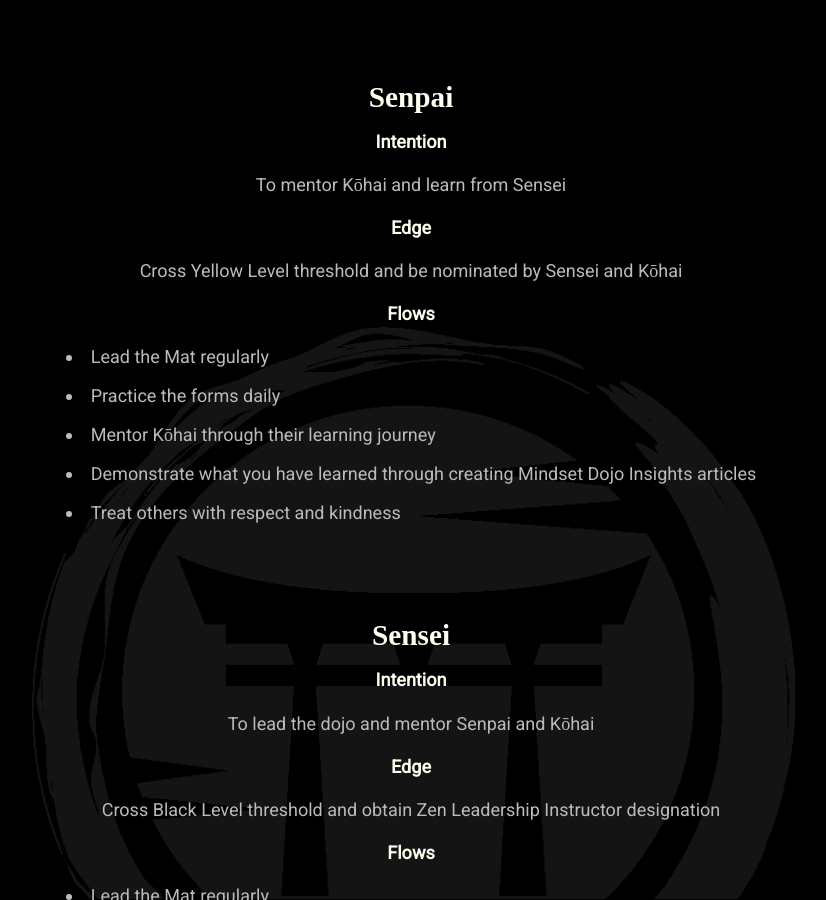
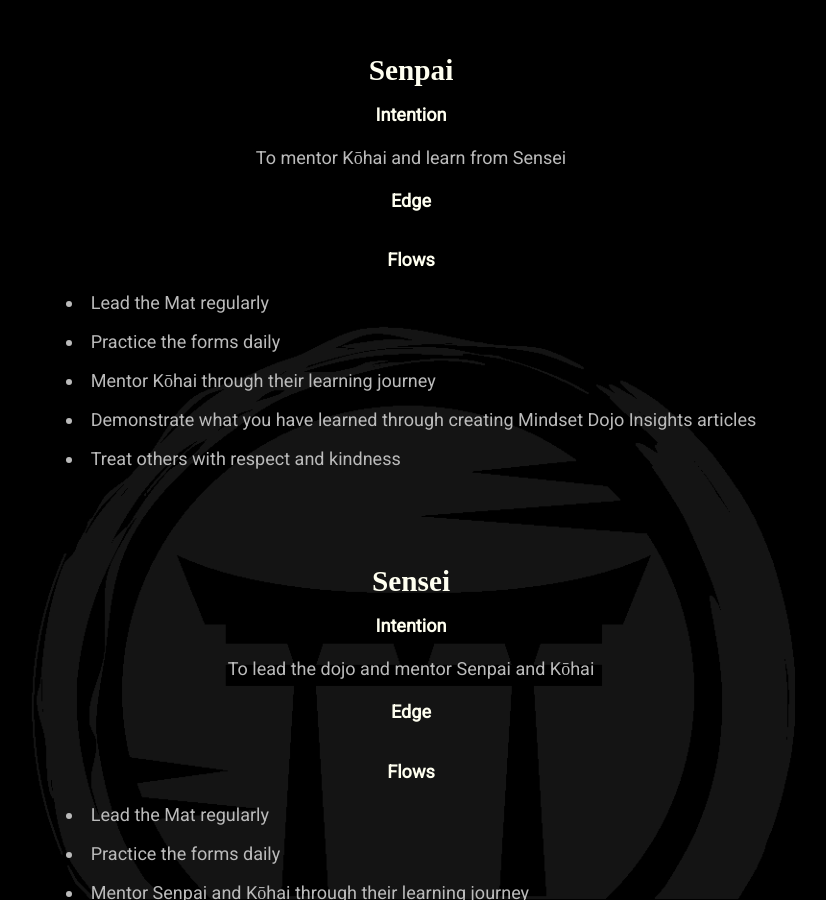
Before and after one commit to mindset-dojo/mindset-dojo.github.io, a Jekyll site: the page built from program.md, in a window 1280 px wide and 900 px high, scrolled down 6781 px. Shown: the whole window, without its empty margins (229-1055 px from the left). Built offline with Jekyll 4.4.1, drawn with Linux system fonts in a browser that asks for light colours; some web fonts are replaced; some of the changed text lies outside the part shown.

Commit message:
refactor(program): remove orientation edge challenges.

```diff
--- a/_data/program.yaml
+++ b/_data/program.yaml
@@ -176,7 +176,6 @@ levels:
 orientations:
   - label: Kōhai
     intention: To learn from and defer to Senpai and Sensei
-    edge: Cross Grey Level threshold
     flows:
       - label: Attend the Mat regularly
       - label: Practice the forms daily
@@ -184,7 +183,6 @@ orientations:
       - label: Treat others with respect and kindness
   - label: Senpai
     intention: To mentor Kōhai and learn from Sensei
-    edge: Cross Yellow Level threshold and be nominated by Sensei and Kōhai
     flows:
       - label: Lead the Mat regularly
       - label: Practice the forms daily
@@ -193,7 +191,6 @@ orientations:
       - label: Treat others with respect and kindness
   - label: Sensei
     intention: To lead the dojo and mentor Senpai and Kōhai
-    edge: Cross Black Level threshold and obtain Zen Leadership Instructor designation
     flows:
       - label: Lead the Mat regularly
       - label: Practice the forms daily
```
